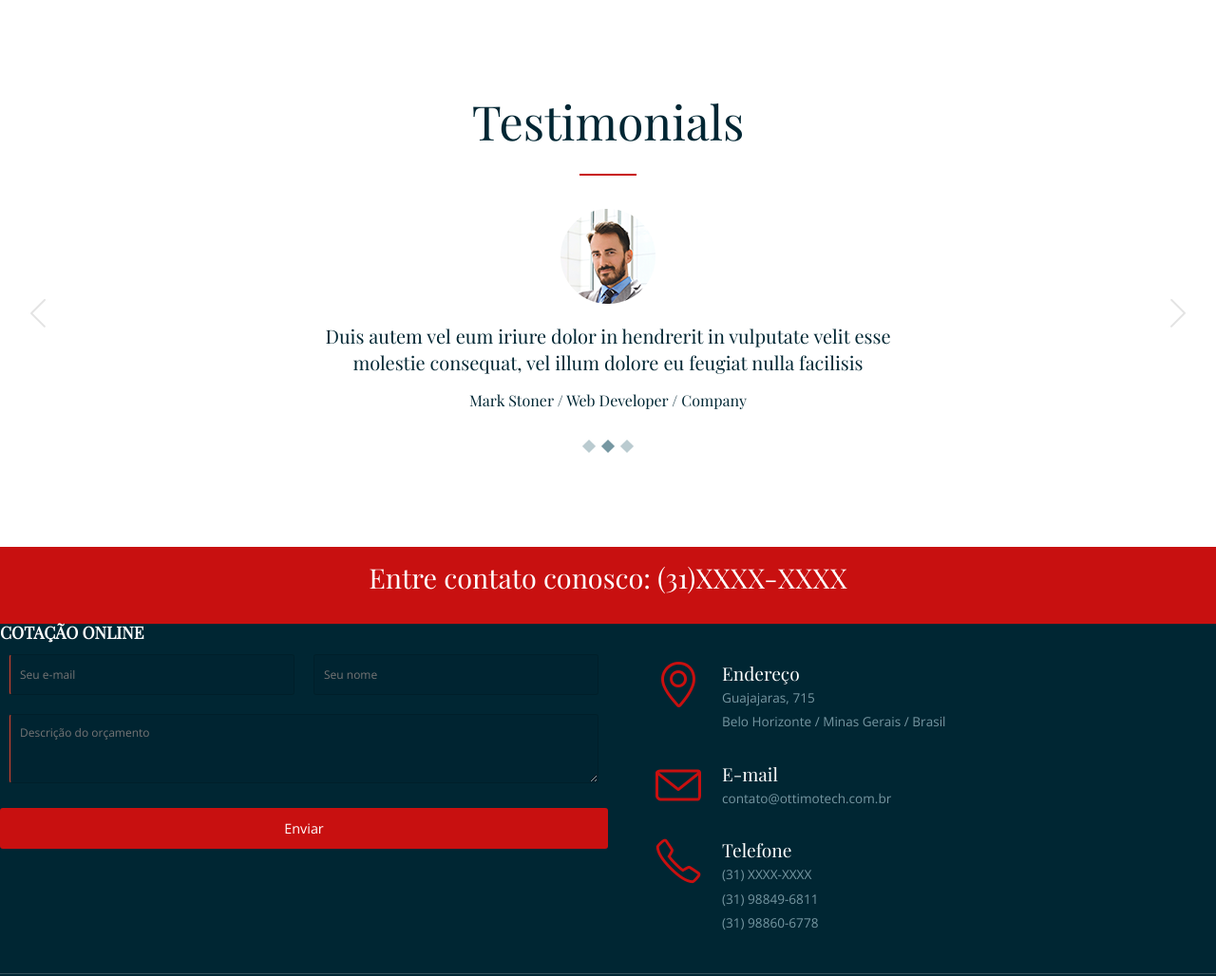
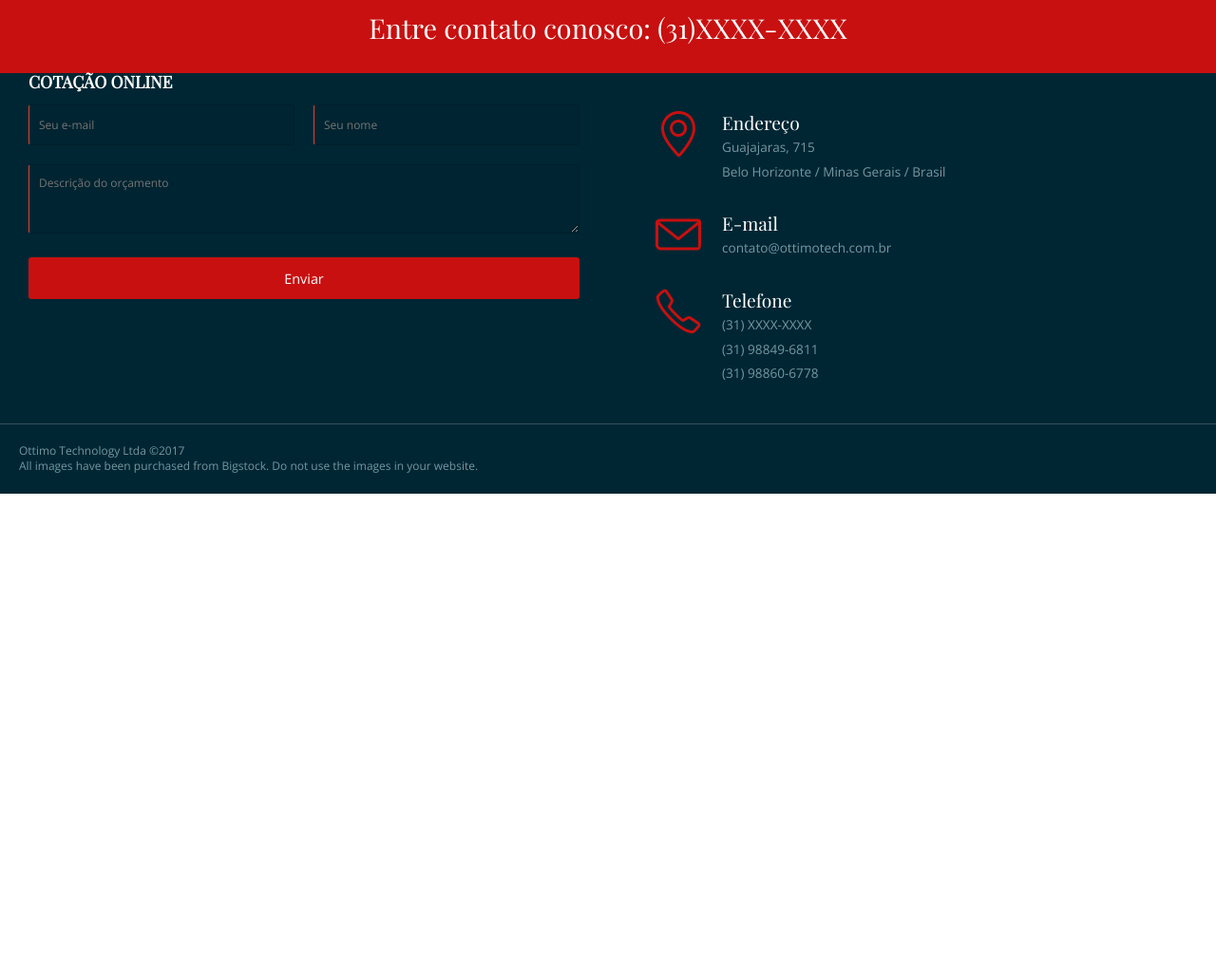
Before and after one commit to OttimoRepository/Testehtml3, a plain HTML site: page index.html in a window 1280 px wide. Shown: the part 3606-4634 px from the top of the page at 95% size. After the commit the page ends 4126 px from the top, so only its background shows below. Drawn offline with nearby package versions, Linux system fonts and the light colour scheme; files whose address does not match are found by name.

Commit message:
Add files via upload

```diff
--- a/index.html
+++ b/index.html
@@ -525,7 +525,10 @@
          </div>
       </section>
 
-      <!-- Section 5 -->
+<!-- ###########################################################################
+                              Testimunial - Futuro
+###########################################################################-->
+<!--
       <section class="section background-white text-center">
         <div class="line">
           <h2 class="text-size-50 text-center">Testimonials</h2>
@@ -556,7 +559,7 @@
         </div>
       </section>
     </main>
-
+-->
 <!-- ###########################################################################
                               Rodapé
 ###########################################################################-->
@@ -569,7 +572,7 @@
       <!-- Container de Rodapé -->
       <section class="background-dark full-width">
       <!-- Formulário -->
-        <div class="s-12 m-12 l-6 margin-m-bottom-2x">
+        <div class="line s-12 m-12 l-6 margin-m-bottom-2x">
           <h4 class="text-uppercase text-strong">Cotação Online</h4>
           <form class="customform text-white" action="mailto:marco.duran.ee@gmail.com" method="post" enctype="text/plain" accept-charset="ISO-8859-1">
             <div class="line">
@@ -578,7 +581,7 @@
                   <input name="email" class="required email border-radius" placeholder="Seu e-mail" title="Seu e-mail" type="text" />
                 </div>
                 <div class="s-12 m-12 l-6">
-                  <input name="nome" class="name border-radius" placeholder="Seu nome" title="Seu nome" type="text" />
+                  <input name="nome" class="required border-radius" placeholder="Seu nome" title="Seu nome" type="text" />
                 </div>
                 <div class="s-12">
                   <textarea name="message" class="required message border-radius" placeholder="Descrição do orçamento" rows="3"></textarea>
```
